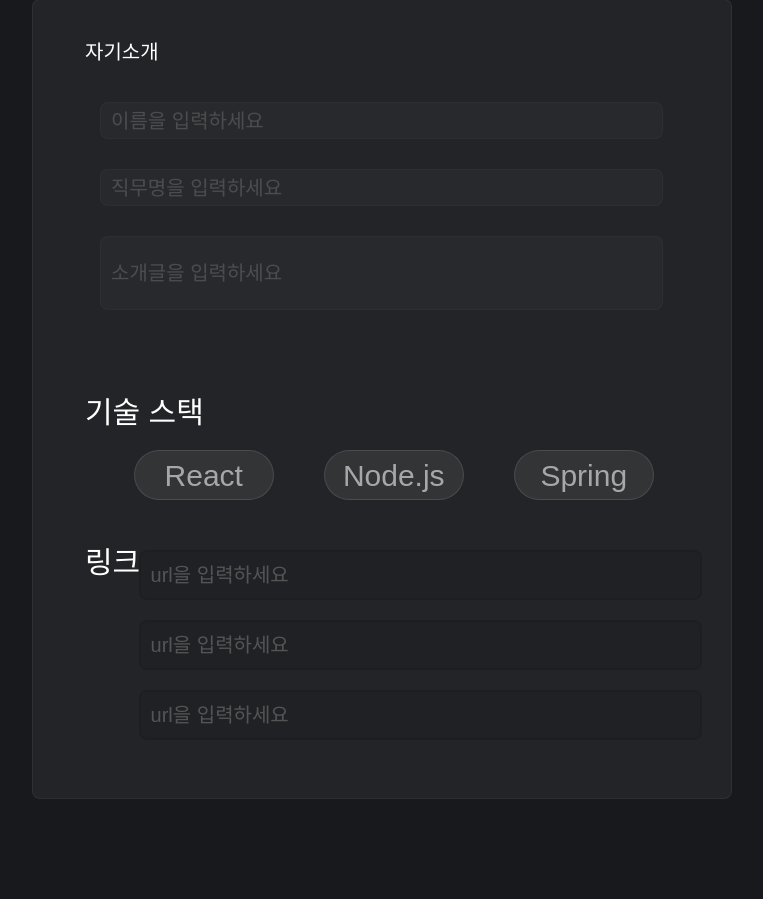
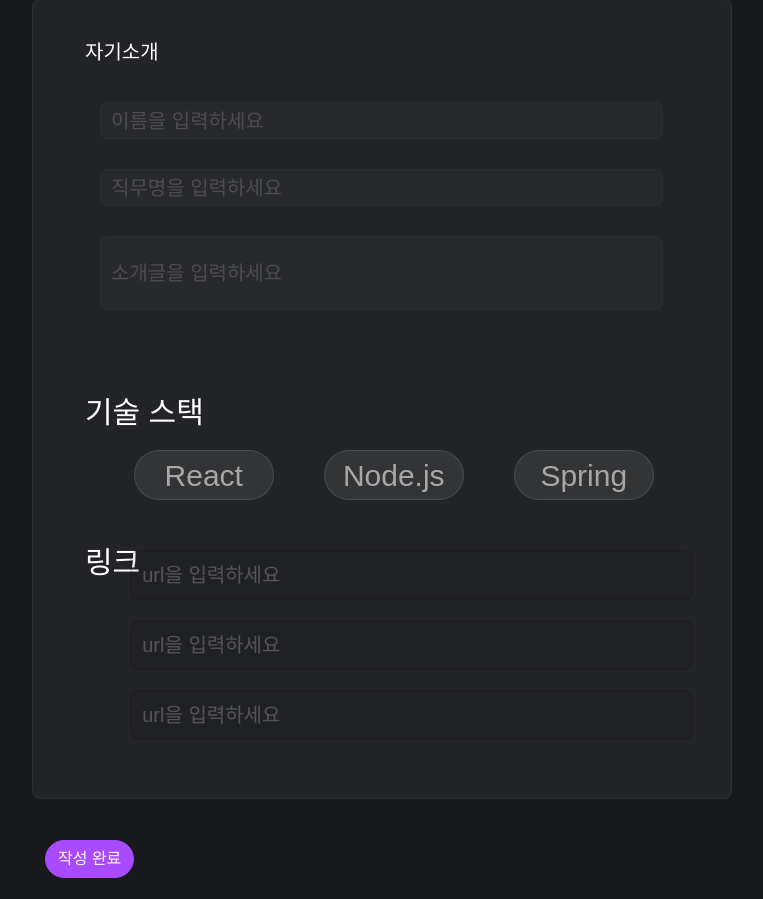
Before and after one commit to jeongminGit/connect.dev, a Flask app: page /register in a window 1280 px wide. Shown: the part 1101-2000 px from the top of the page, without its empty margins (258-1021 px from the left). Run offline with Flask 2, Linux system fonts and the light colour scheme; data that the repository does not hold is empty; some libraries are stand-ins or nearby versions.

Commit message:
feat: 합치기

```diff
--- a/templates/register.html
+++ b/templates/register.html
@@ -146,8 +146,10 @@
         <input class="url1" id="url1" placeholder="url을 입력하세요">
         <input class="url2" id="url2" placeholder="url을 입력하세요">
         <input class="url3" id="url3" placeholder="url을 입력하세요">
-        <button class="btn" onclick="complete()">작성 완료</button>
+
     </div>
+    <button class="btn btn-primary" onclick="complete()">작성 완료</button>
+
 </div>
 <script>
     function react() {
```
Also changed, not shown: static/script/afterlogin.js (added).
